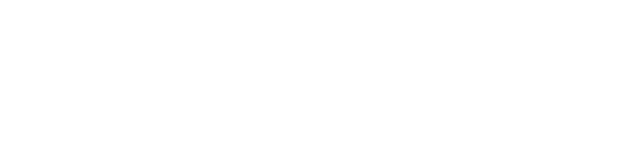
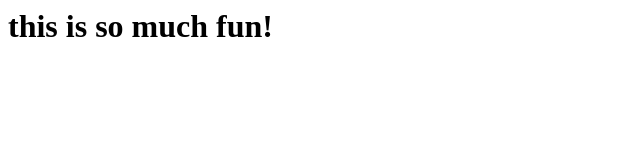
Before and after one commit to katiedeluka/example, a plain HTML site: page index.html in a window 1280 px wide. Shown: the whole page, without its empty margins (0-640 px from the left). Drawn offline with Linux system fonts and the light colour scheme.

Commit message:
Adds a header to index.html

```diff
--- a/index.html
+++ b/index.html
@@ -1,5 +1,6 @@
 <html lang= "en">
     <head>
-
+        <h1> this is so much fun! </h1>
+        </h1>
     </head>
 </html>
```
